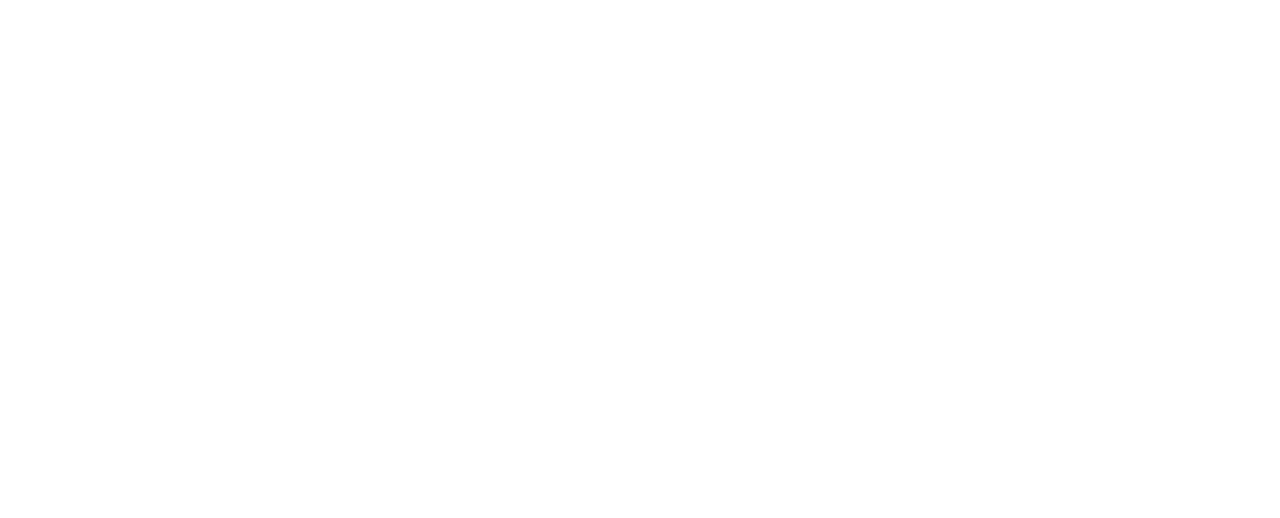
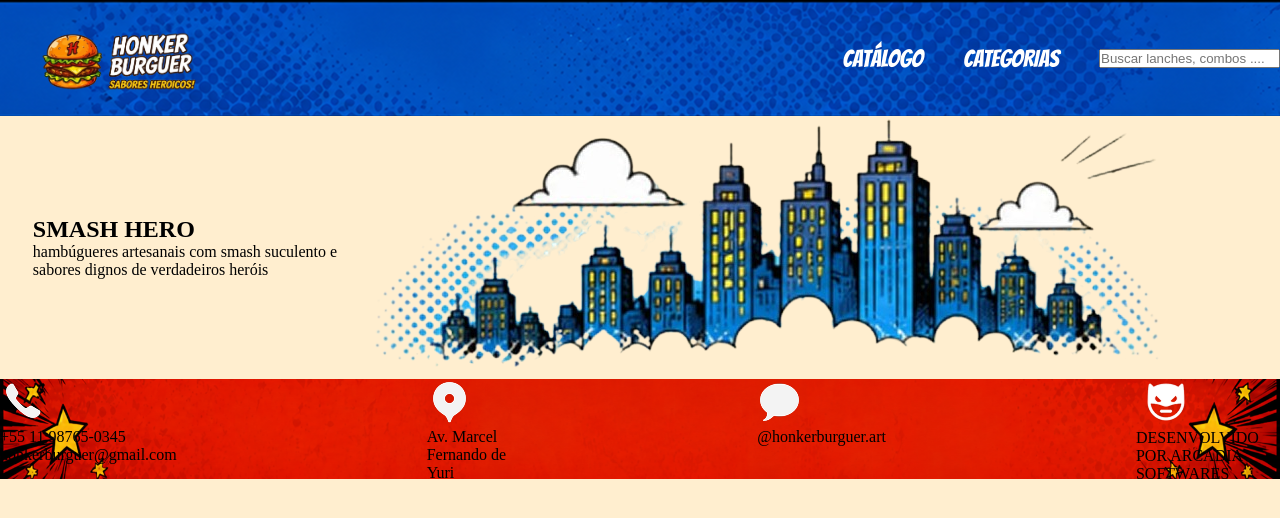
Before and after one commit to Fernanda8234/honkerburguer, a plain HTML site: page Front-End/inicio.html in a window 1280 px wide. Drawn offline with Linux system fonts and the light colour scheme; a web font is replaced by a local one.

Commit message:
Ajustando

```diff
--- a/Front-End/css/inicio.css
+++ b/Front-End/css/inicio.css
@@ -23,7 +23,7 @@ header{
 .logo img{
     width: 160px;
     height: auto;
-    margin: 20px 0 0 50px ;
+    margin: 10px 0 0 40px ;
 }
 
 .abas{
@@ -34,5 +34,28 @@ header{
 }
 .abas h2{
     color: white;
-    font-family: "Balthazar", serif;
+    font-family: "Bangers", system-ui;
+    font-weight: 100;
 }
+footer {
+    background-image: url(../imagens/Fundo\ inferior.png);
+    background-size: cover;
+    background-position: center;
+    background-repeat: no-repeat;
+    width: 100%;
+    height: 100px;
+    display: flex;
+    flex-direction: row;
+    justify-content: center;
+    gap: 250px;
+}
+
+.topo{
+    display: flex;
+    align-items: center;
+    justify-content: center;
+}
+
+.topo img{
+
+}
--- a/Front-End/inicio.html
+++ b/Front-End/inicio.html
@@ -3,9 +3,57 @@
 <head>
     <meta charset="UTF-8">
     <meta name="viewport" content="width=device-width, initial-scale=1.0">
-    <title>Document</title>
+    <link rel="stylesheet" href="./css/inicio.css">
+    <link rel="stylesheet" href="./css/resete.css">
+    <title>Honker Burguer - Hamburgueria Temática</title>
 </head>
 <body>
-
+    <header>
+        <div class="logo">
+            <img src="./imagens/logo.png" alt="logo">
+        </div>
+        <div class="abas">
+            <h2>CATÁLOGO</h2>
+            <h2>CATEGORIAS</h2>
+            <input type="text" id="buscar" placeholder="Buscar lanches, combos ....">
+        </div>
+    </header>
+    <main>
+        <div class="topo">
+            <div>
+                <h2>SMASH HERO</h2>
+                <p>hambúgueres artesanais com smash suculento e </p>
+                <p>sabores dignos de verdadeiros heróis</p>
+            </div>
+            <div>
+                <img src="./imagens/cidade.png" alt="cidade">
+            </div>
+        </div>
+        <!-- Grade onde as caixas de lanches vão aparecer dinamicamente -->
+        <div id="containerContatos" class="grade-contatos">
+            <!-- Os cards dos lanches serão injetados pelo JavaScript -->
+        </div>
+    </main>
+    <footer>
+        <div class="dados">
+            <img src="./imagens/Phone.png" alt="Ícone de telefone">
+            <div class="contatos">
+                <p>+55 11 98765-0345</p>
+                <p>honkerburguer@gmail.com</p>
+            </div>
+        </div>
+        <div class="dados">
+            <img src="./imagens/Location.png" alt="endereço">
+            <p>Av. Marcel Fernando de Yuri</p>
+        </div>
+        <div class="dados">
+            <img src="./imagens/Speech Bubble.png" alt="redes sociais">
+            <p>@honkerburguer.art</p>
+        </div>
+        <div class="dados">
+            <img src="./imagens/bat.png" alt="empresa">
+            <p>DESENVOLVIDO POR ARCADIA SOFTWARES</p>
+        </div>
+    </footer>
 </body>
 </html>
```
Also changed, not shown: Front-End/index.html (+0 -1 lines), Front-End/imagens/cidade.png (added).
